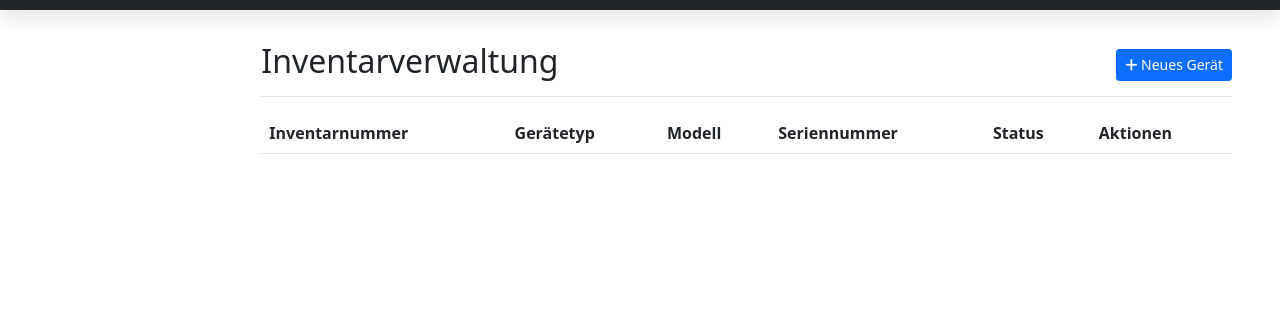
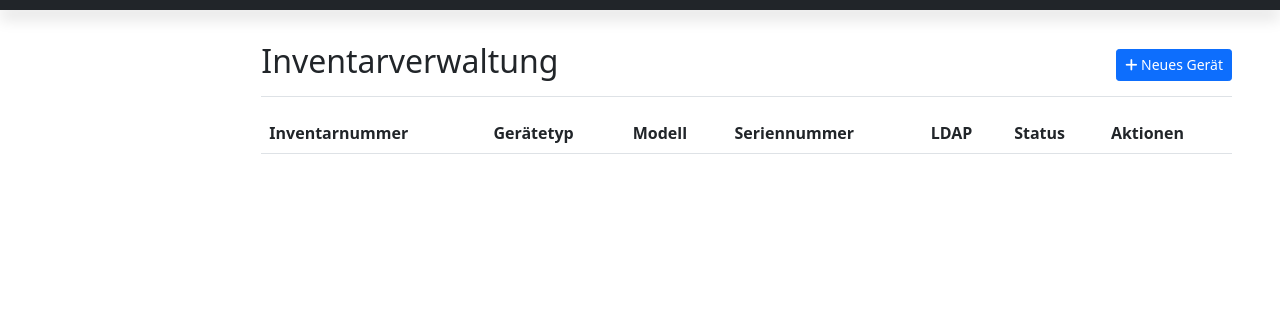
Before and after one commit to ghanitoos/indigo, a Python web app: template core-app/modules/inventory_admin/templates/inventory_admin/index.html in a window 1280 px wide. Shown: the top 310 px of the page. Run offline with Jinja, Linux system fonts and the light colour scheme; the template is opened without the code that fills it, so the values that code supplies are empty.

Commit message:
feat(inventory_admin): add LDAP column to device list

```diff
--- a/core-app/modules/inventory_admin/templates/inventory_admin/index.html
+++ b/core-app/modules/inventory_admin/templates/inventory_admin/index.html
@@ -25,6 +25,7 @@
                     <th>Gerätetyp</th>
                     <th>Modell</th>
                     <th>Seriennummer</th>
+                    <th>LDAP</th>
                     <th>Status</th>
                     <th>Aktionen</th>
                 </tr>
@@ -36,6 +37,14 @@
                     <td>{{ device.device_type }}</td>
                     <td>{{ device.model_name }}</td>
                     <td>{{ device.serial_number }}</td>
+                    <td>
+                        {# Show LDAP username of the last receiver if available #}
+                        {% if last_handover_map.get(device.id) and last_handover_map.get(device.id).receiver and last_handover_map.get(device.id).receiver.ldap_username %}
+                            <code>{{ last_handover_map.get(device.id).receiver.ldap_username }}</code>
+                        {% else %}
+                            &mdash;
+                        {% endif %}
+                    </td>
                     <td>
                         {% set last = last_handover_map.get(device.id) %}
                         {% if not device.is_active %}
```
